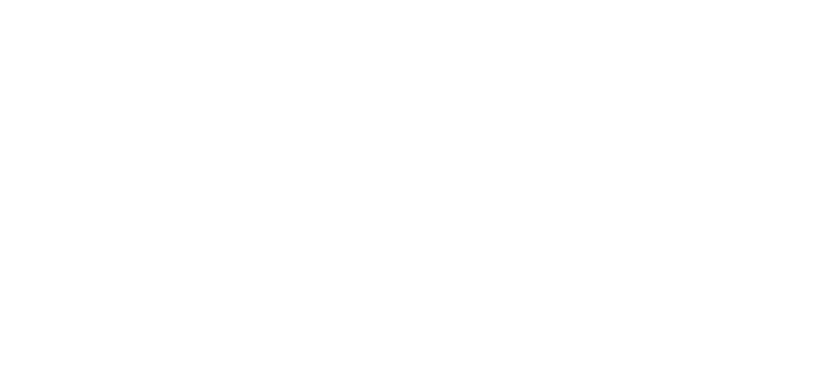
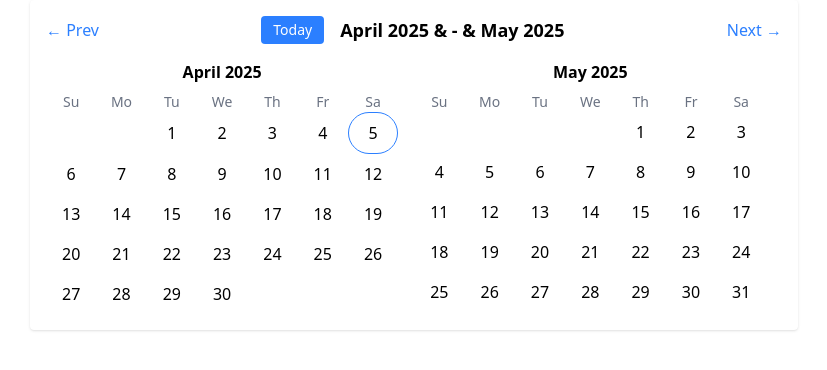
Before and after one commit to gitmeas02/Booking_IP, a Vue app in the folder frontend/: page /date in a window 1280 px wide. Before the commit this address had no page. Shown: the top 370 px of the page, without its empty margins (226-1053 px from the left). Built offline with nearby package versions, Linux system fonts and the light colour scheme.

Commit message:
test on admmin dashboard

```diff
--- /dev/null
+++ b/frontend/src/components/Calendar.vue
@@ -0,0 +1,73 @@
+<template>
+  <div>
+    <div class="text-center font-bold mb-2">{{ monthName }} {{ year }}</div>
+    <div class="grid grid-cols-7 text-sm text-center">
+      <div v-for="day in daysShort" :key="day" class="font-medium text-gray-500">{{ day }}</div>
+    </div>
+    <div class="grid grid-cols-7 text-center rounded-l-2xl">
+      <div v-for="blank in firstDay" :key="'b'+blank"></div>
+      <button
+        v-for="day in daysInMonth"
+        :key="day"
+        class="pr-4 pl-4 pt-2 pb-2 relative"
+        :class="getDayClass(day)"
+        @click="selectDate(day)"
+      >
+        {{ day }}
+      </button>
+    </div>
+  </div>
+</template>
+
+<script setup>
+import { computed } from 'vue'
+
+const props = defineProps({
+  month: Number, // 0-based (Jan = 0)
+  year: Number,
+  startDate: Date,
+  endDate: Date,
+})
+
+const emit = defineEmits(['date-selected'])
+
+const daysShort = ['Su', 'Mo', 'Tu', 'We', 'Th', 'Fr', 'Sa']
+
+const firstDay = computed(() => new Date(props.year, props.month, 1).getDay())
+const daysInMonth = computed(() => new Date(props.year, props.month + 1, 0).getDate())
+const monthName = computed(() => new Date(props.year, props.month).toLocaleString('default', { month: 'long' }))
+
+function selectDate(day) {
+  emit('date-selected', new Date(props.year, props.month, day))
+}
+
+function isSameDate(d1, d2) {
+  return d1?.getFullYear() === d2?.getFullYear() &&
+         d1?.getMonth() === d2?.getMonth() &&
+         d1?.getDate() === d2?.getDate()
+}
+
+function isBetween(date, start, end) {
+  return start && end && date > start && date < end
+}
+
+function getDayClass(day) {
+  const thisDate = new Date(props.year, props.month, day)
+  const today = new Date()
+
+  // Highlight today's date
+  if (thisDate.getDate() === today.getDate() &&
+      thisDate.getMonth() === today.getMonth() &&
+      thisDate.getFullYear() === today.getFullYear()) {
+    return 'border border-blue-500 rounded-full'
+  }
+
+  if (isSameDate(thisDate, props.startDate) || isSameDate(thisDate, props.endDate)) {
+    return 'bg-blue-600 text-white font-bold'
+  }
+  if (isBetween(thisDate, props.startDate, props.endDate)) {
+    return 'bg-blue-200 text-blue-900'
+  }
+  return 'hover:bg-gray-200'
+}
+</script>
--- /dev/null
+++ b/frontend/src/components/DateRangePicker.vue
@@ -0,0 +1,92 @@
+<script setup>
+import { ref, computed, onMounted } from 'vue'
+import Calendar from './Calendar.vue'
+
+const today = new Date()
+const currentMonth = ref(today.getMonth())
+const currentYear = ref(today.getFullYear())
+const startDate = ref(null)
+const endDate = ref(null)
+
+const nextMonth = computed(() => (currentMonth.value + 1) % 12)
+const nextYear = computed(() =>
+  currentMonth.value === 11 ? currentYear.value + 1 : currentYear.value
+)
+
+function prevMonth() {
+  if (currentMonth.value === 0) {
+    currentMonth.value = 11
+    currentYear.value--
+  } else {
+    currentMonth.value--
+  }
+}
+
+function goToNextMonth() {
+  if (currentMonth.value === 11) {
+    currentMonth.value = 0
+    currentYear.value++
+  } else {
+    currentMonth.value++
+  }
+}
+
+function resetToToday() {
+  currentMonth.value = today.getMonth()
+  currentYear.value = today.getFullYear()
+}
+
+function onDateSelected(date) {
+  if (!startDate.value || (startDate.value && endDate.value)) {
+    startDate.value = date
+    endDate.value = null
+  } else if (date > startDate.value) {
+    endDate.value = date
+  } else {
+    startDate.value = date
+    endDate.value = null
+  }
+}
+
+function formatMonthYear(year, month) {
+  const date = new Date(year, month)
+  return date.toLocaleString('default', { month: 'long', year: 'numeric' })
+}
+</script>
+
+<template>
+  <div class="p-4 bg-white rounded shadow w-full max-w-3xl mx-auto">
+    <div class="flex justify-between items-center mb-4">
+      <button @click="prevMonth" class="text-blue-500 hover:underline">&larr; Prev</button>
+      <div class="flex items-center gap-4">
+        <button
+          @click="resetToToday"
+          class="px-3 py-1 bg-blue-500 text-white rounded hover:bg-blue-600 text-sm"
+        >
+          Today
+        </button>
+        <div class="font-semibold text-lg">
+          {{ formatMonthYear(currentYear, currentMonth) }} & - & {{ formatMonthYear(nextYear, nextMonth) }}
+        </div>
+      </div>
+      <button @click="goToNextMonth" class="text-blue-500 hover:underline">Next &rarr;</button>
+    </div>
+
+    <div class="flex gap-4">
+      <Calendar
+        :month="currentMonth"
+        :year="currentYear"
+        :start-date="startDate"
+        :end-date="endDate"
+        @date-selected="onDateSelected"
+      />
+      <Calendar
+        :month="nextMonth"
+        :year="nextYear"
+        :start-date="startDate"
+        :end-date="endDate"
+        @date-selected="onDateSelected"
+      />
+    </div>
+  </div>
+</template>
--- /dev/null
+++ b/frontend/src/components/Test1.vue
@@ -0,0 +1,3 @@
+<template>
+    <h1>H</h1>
+</template>
--- a/frontend/src/router/index.js
+++ b/frontend/src/router/index.js
@@ -1,3 +1,5 @@
+import DateRangePicker from '@/components/DateRangePicker.vue';
+import Test1 from '@/components/Test1.vue';
 import Admin from '@/views/Admin.vue';
 import Checkout from '@/views/Checkout.vue';
 import HistoryKeeper from '@/views/HistoryKeeper.vue';
@@ -18,7 +20,17 @@
       path:'/test',
       name:'Test',
       component: Admin
-    }
+    },
+    {
+      path:'/date',
+      name:'Date',
+      component:DateRangePicker
+    },
+    {
+      path:'/t',
+      name:'t',
+      component:Test1
+    },
 ]
 const router = createRouter({
     history: createWebHistory(import.meta.env.BASE_URL),
--- a/frontend/src/views/Admin.vue
+++ b/frontend/src/views/Admin.vue
@@ -7,7 +7,7 @@
         View All Bookings
       </button>
     </header>
-
+    <button @click="scrollToToday" class="p-12 bg-amber-200 m-1">Today</button>
     <div class="dashboard-content">
       <!-- Calendar Navigation -->
       <section class="calendar-control-section">
@@ -21,51 +21,7 @@
         </div>
       </section>
 
-      <!-- Room Management Controls -->
-      <section class="management-controls">
-        <div class="control-panel">
-          <h3>Room Management</h3>
 
-          <!-- Room Selection -->
-          <div class="form-group">
-            <label>Select Room:</label>
-            <select v-model="selectedRoomId" @change="loadRoomData">
-              <option value="">-- Select Room --</option>
-              <option v-for="room in filteredRooms" :key="room.id" :value="room.id">
-                {{ room.name }} ({{ room.type }} - {{ room.number }})
-              </option>
-            </select>
-          </div>
-
-          <!-- Date Selection -->
-          <div class="form-group">
-            <label>Select Date:</label>
-            <input type="date" v-model="selectedDate" :min="formatDate(new Date())">
-          </div>
-
-          <!-- Price Management -->
-          <div class="form-group">
-            <label>Set Price ($):</label>
-            <input type="number" v-model="roomPrice" min="0">
-            <button @click="updatePrice" :disabled="!selectedRoomId || !selectedDate">
-              Update Price
-            </button>
-          </div>
-
-          <!-- Availability Controls -->
-          <div class="form-group">
-            <label>Set Availability:</label>
-            <div class="button-group">
-              <button class="btn-block" @click="blockRoom" :disabled="!selectedRoomId || !selectedDate">
-                Block Room
-              </button>
-              <button class="btn-open" @click="openRoom" :disabled="!selectedRoomId || !selectedDate">
-                Open Room
-              </button>
-            </div>
-          </div>
-        </div>
-      </section>
 
       <!-- Calendar Display -->
       <section class="calendar-section">
@@ -85,11 +41,12 @@
                 <div class="room-type">{{ room.type }} - {{ room.number }}</div>
               </td>
               <td
-                v-for="day in visibleWeekDays"
-                :key="day.date"
-                :class="getStatusClass(getRoomStatus(room, day.date))"
-                @click="selectRoomDate(room, day.date)"
-              >
+                  v-for="day in visibleWeekDays"
+                  :key="day.date"
+                  :class="getStatusClass(getRoomStatus(room, day.date))"
+                  :data-date="day.date"
+                  @click="selectRoomDate(room, day.date)"
+                >
                 <div class="status-container">
                   <div class="status-text">{{ getRoomStatus(room, day.date) }}</div>
                   <div class="room-price">${{ getRoomPrice(room, day.date) || '—' }}</div>
@@ -161,6 +118,8 @@
       showBookingsModal: false,
       bookingsMonth: currentDate.getMonth(),
       bookingsYear: currentDate.getFullYear(),
+      selectedMonth: new Date().getMonth(),
+      selectedYear: new Date().getFullYear(),
       rooms: [
         {
           id: 1,
@@ -188,6 +147,22 @@
           bookings: [
             { startDate: this.formatDate(new Date(2025, 3, 8)),
               endDate: this.formatDate(new Date(2025, 3, 10)),
+              guest: 'John Smith' }
+          ],
+          blockedDates: []
+        },
+        {
+          id: 3,
+          name: 'Ocean View',
+          type: 'Deluxe Room',
+          number: '201',
+          basePrice: 220,
+          dynamicPricing: {
+            [this.formatDate(new Date(2025, 3, 15))]: 250
+          },
+          bookings: [
+            { startDate: this.formatDate(new Date(2025, 4, 8)),
+              endDate: this.formatDate(new Date(2025, 4, 10)),
               guest: 'John Smith' }
           ],
           blockedDates: []
@@ -396,7 +371,22 @@
       if (index > -1) {
         room.blockedDates.splice(index, 1);
       }
+    },
+    scrollToToday() {
+  const today = new Date();
+  this.currentWeekStart = this.getWeekStartDate(today); // ⬅️ reset week to current
+  this.updateMonthYear(); // ⬅️ update display headers
+
+  this.$nextTick(() => {
+    const todaySelector = `[data-date="${this.formatDate(today)}"]`;
+    const todayElement = document.querySelector(todaySelector);
+
+    if (todayElement) {
+      todayElement.scrollIntoView({ behavior: 'smooth', block: 'center' });
     }
+  });
+}
+
   },
 
   setup() {
```
